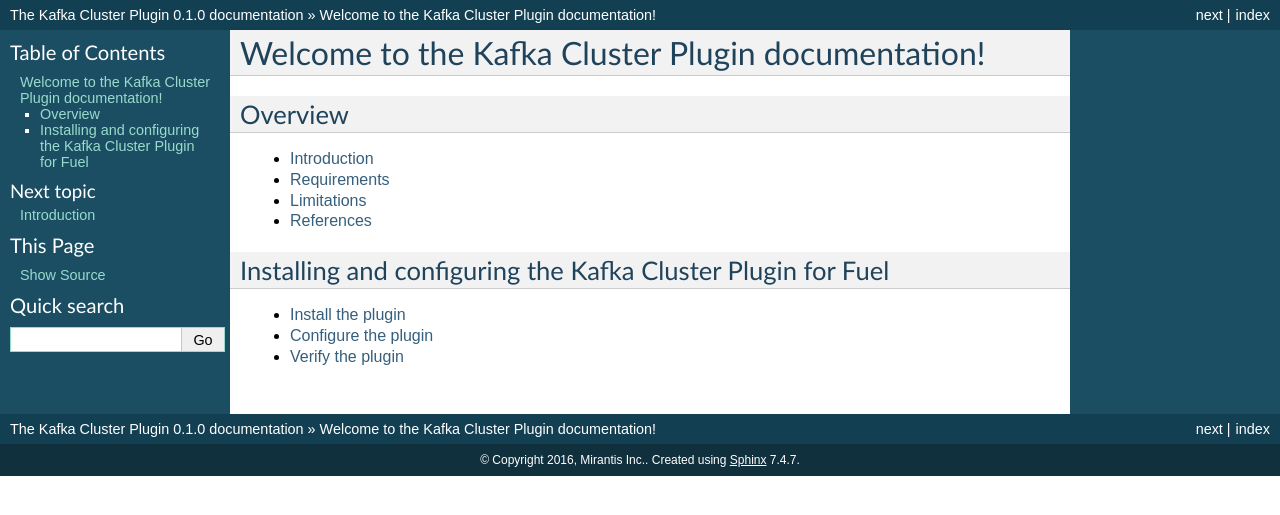
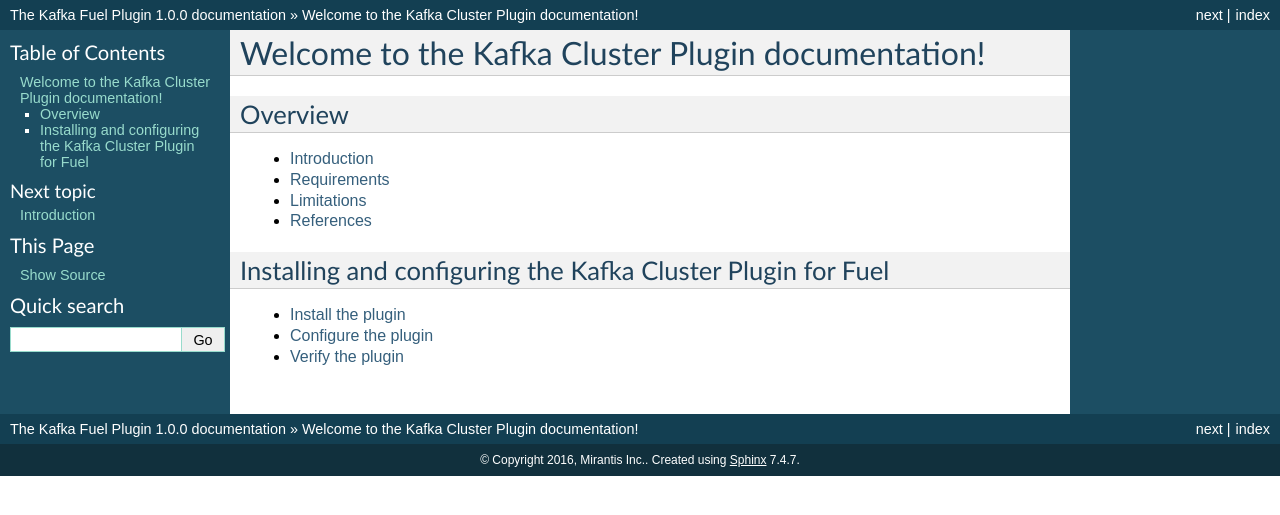
Before and after one commit to openstack-archive/fuel-plugin-kafka, a Sphinx documentation site: the page built from docs/source/index.rst, in a window 1280 px wide. Shown: the top 515 px of the page. Built offline with Sphinx 7.4.7, drawn with Linux system fonts in a browser that asks for light colours.

Commit message:
[Docs] Update to 1.0.0
Changes 0.1.0 to 1.0.0 in plugin docs.

Change-Id: I1261b3d64c7f90273cbfa3dd5d59e57a43788ad7

```diff
--- a/docs/source/conf.py
+++ b/docs/source/conf.py
@@ -4,27 +4,27 @@
 templates_path = ['_templates']
 source_suffix = '.rst'
 master_doc = 'index'
-project = u'The Kafka Cluster Plugin'
+project = u'The Kafka Fuel Plugin'
 copyright = u'2016, Mirantis Inc.'
 version = '1.0'
-release = '0.1.0'
+release = '1.0.0'
 exclude_patterns = [
 ]
 pygments_style = 'sphinx'
 html_theme = 'default'
-htmlhelp_basename = 'RedisPlugindoc'
+htmlhelp_basename = 'KafkaPlugindoc'
 latex_elements = {
 }
 latex_documents = [
-  ('index', 'KafkaPlugindoc.tex', u'The Kafka Cluster Plugin',
+  ('index', 'KafkaPlugindoc.tex', u'The Kafka Fuel Plugin',
    u'Mirantis Inc.', 'manual'),
 ]
 man_pages = [
-    ('index', 'kafkaplugin', u'The Kafka Cluster Plugin',
+    ('index', 'kafkaplugin', u'The Kafka Fuel Plugin',
      [u'Mirantis Inc.'], 1)
 ]
 texinfo_documents = [
-  ('index', 'KafkaPlugin', u'The Kafka Cluster Plugin',
+  ('index', 'KafkaPlugin', u'The Kafka Fuel Plugin',
    u'Mirantis Inc.', 'KafkaPlugin', 'One line description of project.',
    'Miscellaneous'),
 ]
```
